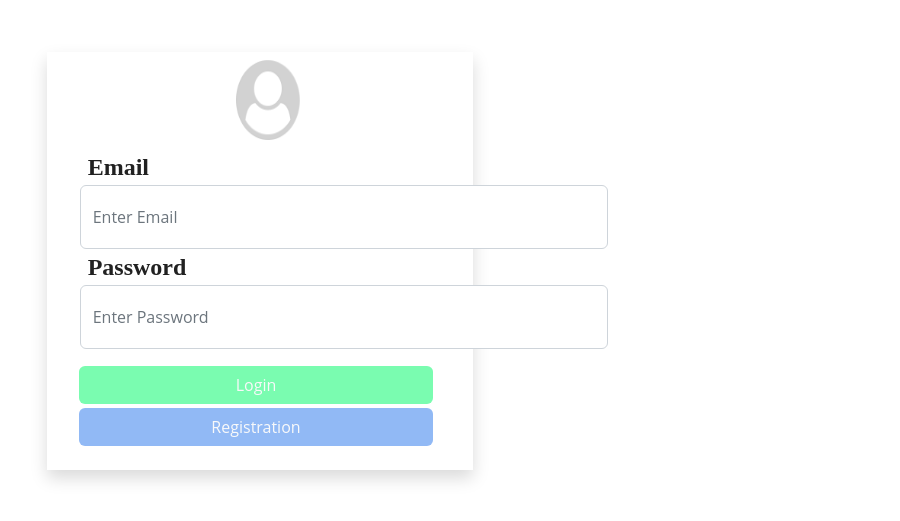
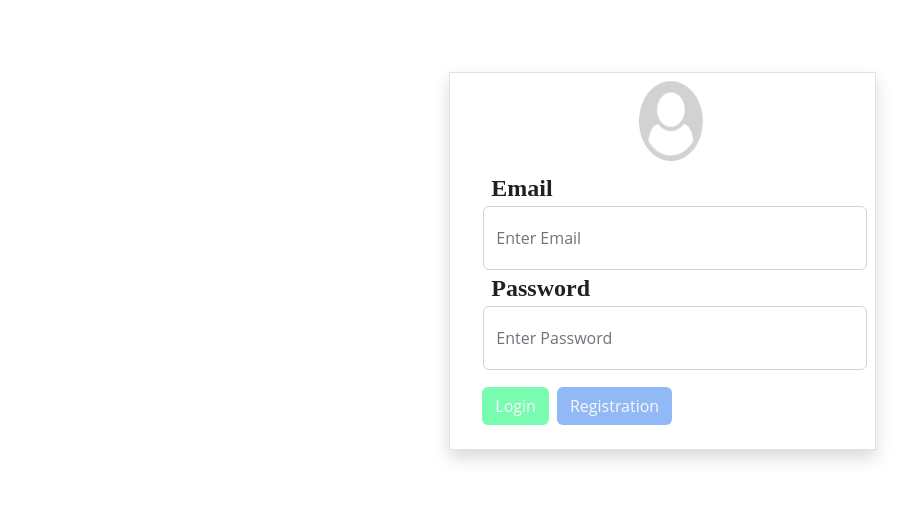
Before and after one commit to kyamantoshkumar/Chat-React, a React (Create React App) app: page / in a window 1280 px wide. Shown: the part 139-660 px from the top of the page, without its empty margins (380-1280 px from the left). Built offline with nearby package versions, Linux system fonts and the light colour scheme; no server answers.

Commit message:
Update Login.jsx

```diff
--- a/src/pages/Login.jsx
+++ b/src/pages/Login.jsx
@@ -76,7 +76,7 @@ const Login = () => {
         <h6
           style={{ background: "#5fff8f" }}
           className="text-success text-center rounded py-2 px-3 rounded fw-bold"
-        >
+          >
           Login Successfully
         </h6>
       </div>
@@ -84,7 +84,7 @@ const Login = () => {
   };
 
   const myStyle = {
-    width: "33rem",
+    width: "24rem",
     height: "4rem",
     body: "center",
     // fontFamily: 'text new roman'
@@ -99,12 +99,12 @@ const Login = () => {
       {/* <div className="col-md-4 col-sm-12">
             1 of 1
         </div> */}
-      <div className="col-md-12 col-sm-12">
+      <div className=" col-md-12 col-sm-12">
         <div className="row">
-        <div className="col-md-4 col-sm-12 login"></div>
-        <div className="col-md-4 col-sm-12 shadow h-100">
+        <div className="col-md-8 col-sm-12 login px-5 row"></div>
+        <div className="col-md-4 col-sm-12 shadow h-100 border border-black">
          <div className="row ">
-         <div className="row ms-2 py-2 h-100 w-100">
+         <div className="row ms-2 py-2">
             <div className="message">
               {errorMessage()}
               {successMessage()}
@@ -117,8 +117,8 @@ const Login = () => {
               />
             </h6>
             {/* <h6 style={{background:'#b078fa', width:'100%' }} style={{background:'#cfe7f5'}} className="fs-3 w-100 fw-bold text-light text-center py-2 rounded shadow">Login Page</h6> */}
-            <div className="formplane row">
-              <form className=" rounded">
+            <div className=" row">
+              <form className="rounded">
                 <table>
                   <thead>
                     <th>
@@ -146,7 +146,7 @@ const Login = () => {
                           className="text-bold mx-2 fs-4"
                           htmlFor="psw"
                         >
-                          Password
+                         Password
                         </label>
                         <input
                           style={myStyle}
@@ -161,27 +161,31 @@ const Login = () => {
                     </th>
                   </thead>
                 </table>
-                <button
+
+                <div className="d-flex my-3">
+                 <button
                   style={{ background: "#7afcb0" }}
-                  className="btn mt-3 my-1 fs-6 w-100 text-bold text-light"
+                  className="btn fs-6 text-bold text-light"
                   onClick={handleSubmit}
-                >
+                  >
                   Login
                 </button>
                 <button
                   style={{ background: "#91b9f5" }}
-                  className="btn text-light fs-6 mb-3 text-bold  w-100"
+                  className="btn mx-2 text-light fs-6 text-bold"
                   onClick={() => navigate("/registration")}
-                >
+                  >
                   Registration
                 </button>
+                 </div>
+
                 <ToastContainer />
               </form>
             </div>
           </div>
           </div>
         </div>
-        <div className="col-md-4 col-sm-12"></div>
+        {/* <div className="col-md-4 col-sm-12"></div> */}
         </div>
         {/* <Regestration/> */}
       </div>
```
